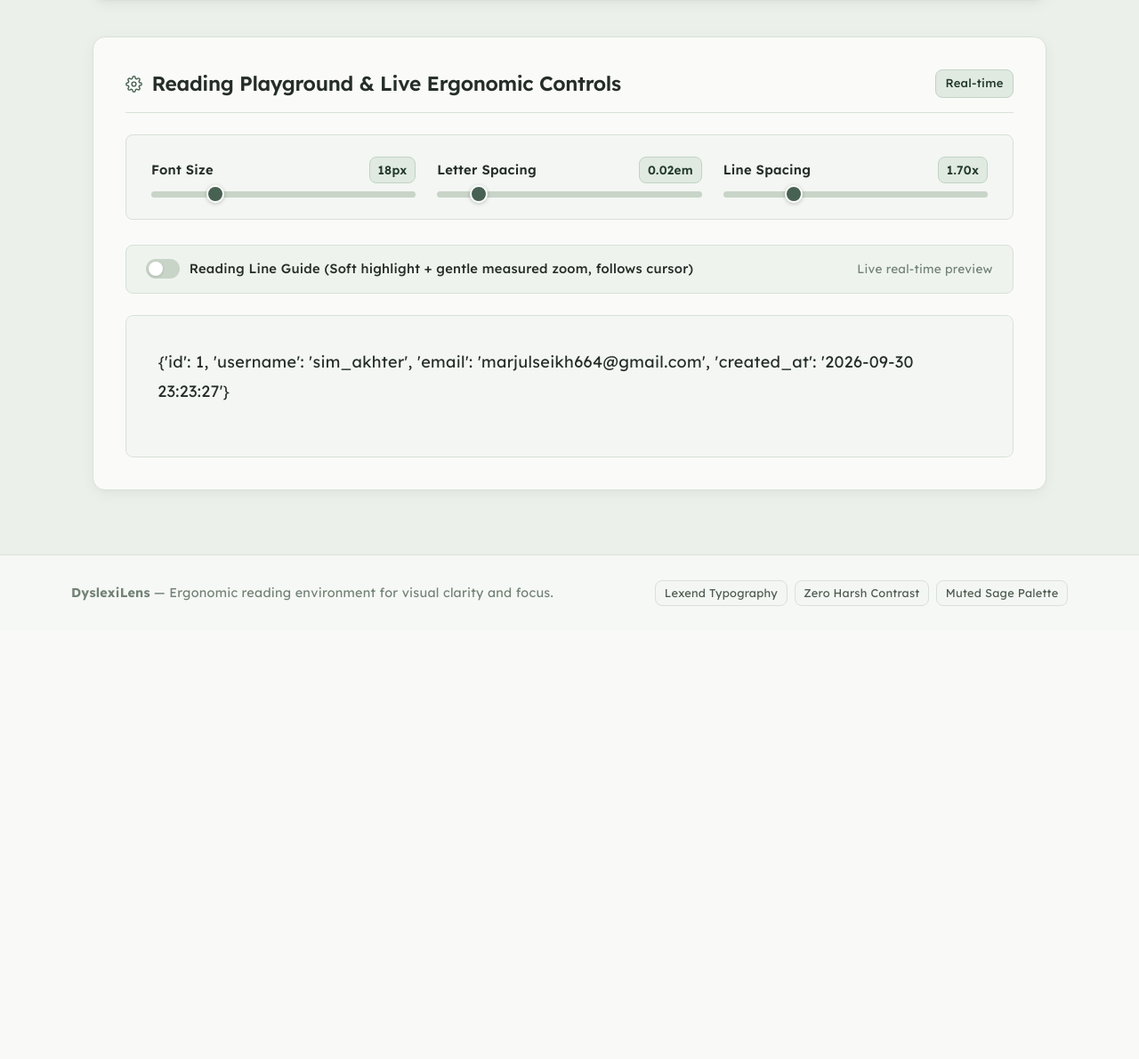
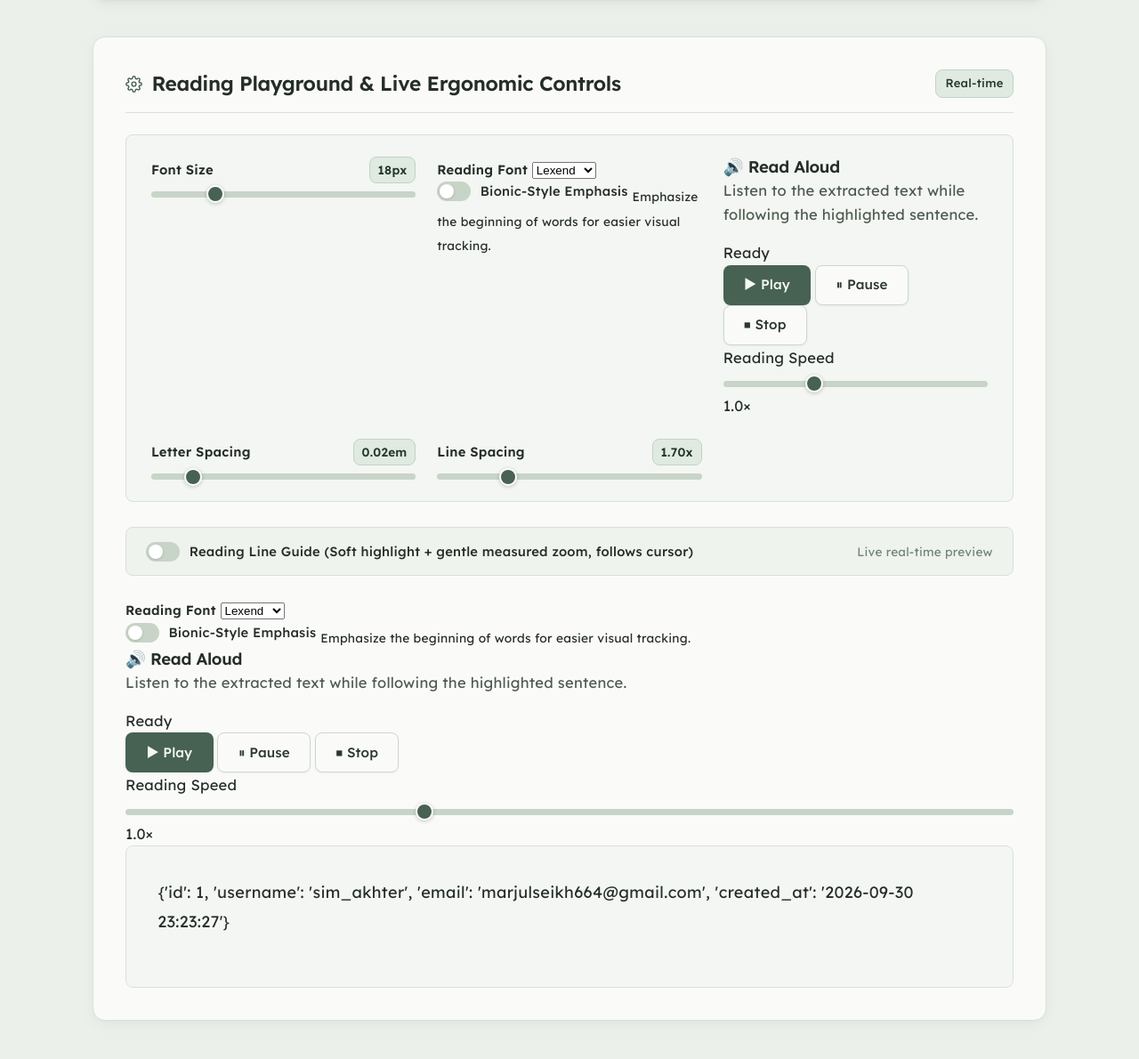
Before and after one commit to simakhter1109/DyslexiLens, a Flask app: page /home in a window 1280 px wide. Shown: the part 1308-2498 px from the top of the page at 89% size. Before the commit the page ends 1989 px from the top, so only its background shows below. Run offline with Flask 3, Linux system fonts and the light colour scheme; a user stored in the database is signed in; data comes from the database, SQL or seed files in the repository; both versions use the stored data as it was after the commit.

Commit message:
changed the interface

```diff
--- a/templates/home.html
+++ b/templates/home.html
@@ -203,6 +203,121 @@
         >
       </div>
 
+      <!-- Additional Reading Accessibility Controls -->
+<div class="reading-options-grid">
+
+    <!-- Font Selector -->
+    <div class="reading-option-card">
+
+        <label for="font-selector" class="slider-label">
+            Reading Font
+        </label>
+
+        <select id="font-selector" class="font-selector">
+            <option value="Lexend">Lexend</option>
+            <option value="Arial">Arial</option>
+            <option value="Verdana">Verdana</option>
+            <option value="Georgia">Georgia</option>
+        </select>
+
+    </div>
+
+
+    <!-- Bionic Reading -->
+    <div class="reading-option-card">
+
+        <label class="switch-control">
+
+            <input type="checkbox" id="toggle-bionic">
+
+            <span class="switch-slider" aria-hidden="true"></span>
+
+            <span class="switch-text">
+                Bionic-Style Emphasis
+            </span>
+
+        </label>
+
+        <small>
+            Emphasize the beginning of words for easier visual tracking.
+        </small>
+
+    </div>
+
+</div>
+
+
+<!-- Text-to-Speech Panel -->
+<div class="speech-panel">
+
+    <div class="speech-header">
+
+        <div>
+            <h3>🔊 Read Aloud</h3>
+
+            <p>
+                Listen to the extracted text while following the highlighted sentence.
+            </p>
+        </div>
+
+        <span id="speech-status" class="speech-status">
+            Ready
+        </span>
+
+    </div>
+
+
+    <div class="speech-buttons">
+
+        <button
+            type="button"
+            class="btn btn-primary"
+            id="speech-play">
+            ▶ Play
+        </button>
+
+        <button
+            type="button"
+            class="btn btn-secondary"
+            id="speech-pause">
+            ⏸ Pause
+        </button>
+
+        <button
+            type="button"
+            class="btn btn-secondary"
+            id="speech-stop">
+            ⏹ Stop
+        </button>
+
+    </div>
+
+
+    <div class="speech-speed-control">
+
+        <label for="speech-rate">
+            Reading Speed
+        </label>
+
+        <input
+            type="range"
+            id="speech-rate"
+            class="range-slider"
+            min="0.5"
+            max="2"
+            value="1"
+            step="0.1"
+        >
+
+        <span id="speech-rate-value">
+            1.0×
+        </span>
+
+    </div>
+
+</div>
+
+
       <!-- 2. Letter Spacing Slider -->
       <div class="slider-control-item">
         <div class="slider-header-row">
@@ -252,6 +367,98 @@
       </span>
     </div>
 
+    <!-- Reading Customization Controls -->
+<div class="reading-options-grid">
+
+  <!-- Font Selection -->
+  <div class="reading-option-card">
+    <label for="font-selector" class="slider-label">
+      Reading Font
+    </label>
+
+    <select id="font-selector" class="font-selector">
+      <option value="Lexend">Lexend</option>
+      <option value="Arial">Arial</option>
+      <option value="Verdana">Verdana</option>
+      <option value="Georgia">Georgia</option>
+    </select>
+  </div>
+
+  <!-- Bionic Reading -->
+  <div class="reading-option-card">
+    <label class="switch-control">
+      <input type="checkbox" id="toggle-bionic">
+      <span class="switch-slider" aria-hidden="true"></span>
+
+      <span class="switch-text">
+        Bionic-Style Emphasis
+      </span>
+    </label>
+
+    <small>
+      Emphasize the beginning of words for easier visual tracking.
+    </small>
+  </div>
+
+</div>
+
+
+<!-- Text-to-Speech Controls -->
+<div class="speech-panel">
+
+  <div class="speech-header">
+    <div>
+      <h3>🔊 Read Aloud</h3>
+      <p>
+        Listen to the extracted text while following the highlighted sentence.
+      </p>
+    </div>
+
+    <span class="speech-status" id="speech-status">
+      Ready
+    </span>
+  </div>
+
+  <div class="speech-buttons">
+
+    <button type="button" class="btn btn-primary" id="speech-play">
+      ▶ Play
+    </button>
+
+    <button type="button" class="btn btn-secondary" id="speech-pause">
+      ⏸ Pause
+    </button>
+
+    <button type="button" class="btn btn-secondary" id="speech-stop">
+      ⏹ Stop
+    </button>
+
+  </div>
+
+  <div class="speech-speed-control">
+
+    <label for="speech-rate">
+      Reading Speed
+    </label>
+
+    <input
+      type="range"
+      id="speech-rate"
+      min="0.5"
+      max="2"
+      value="1"
+      step="0.1"
+      class="range-slider"
+    >
+
+    <span id="speech-rate-value">
+      1.0×
+    </span>
+
+  </div>
+
+</div>
+
     <!-- Live Reading Sandbox with Scoped Line Guide Highlight -->
     <div class="reading-preview-wrapper">
       <div id="reading-ruler" class="reading-ruler-highlight" aria-hidden="true"></div>
```
Also changed, not shown: dyslexilens.db.
